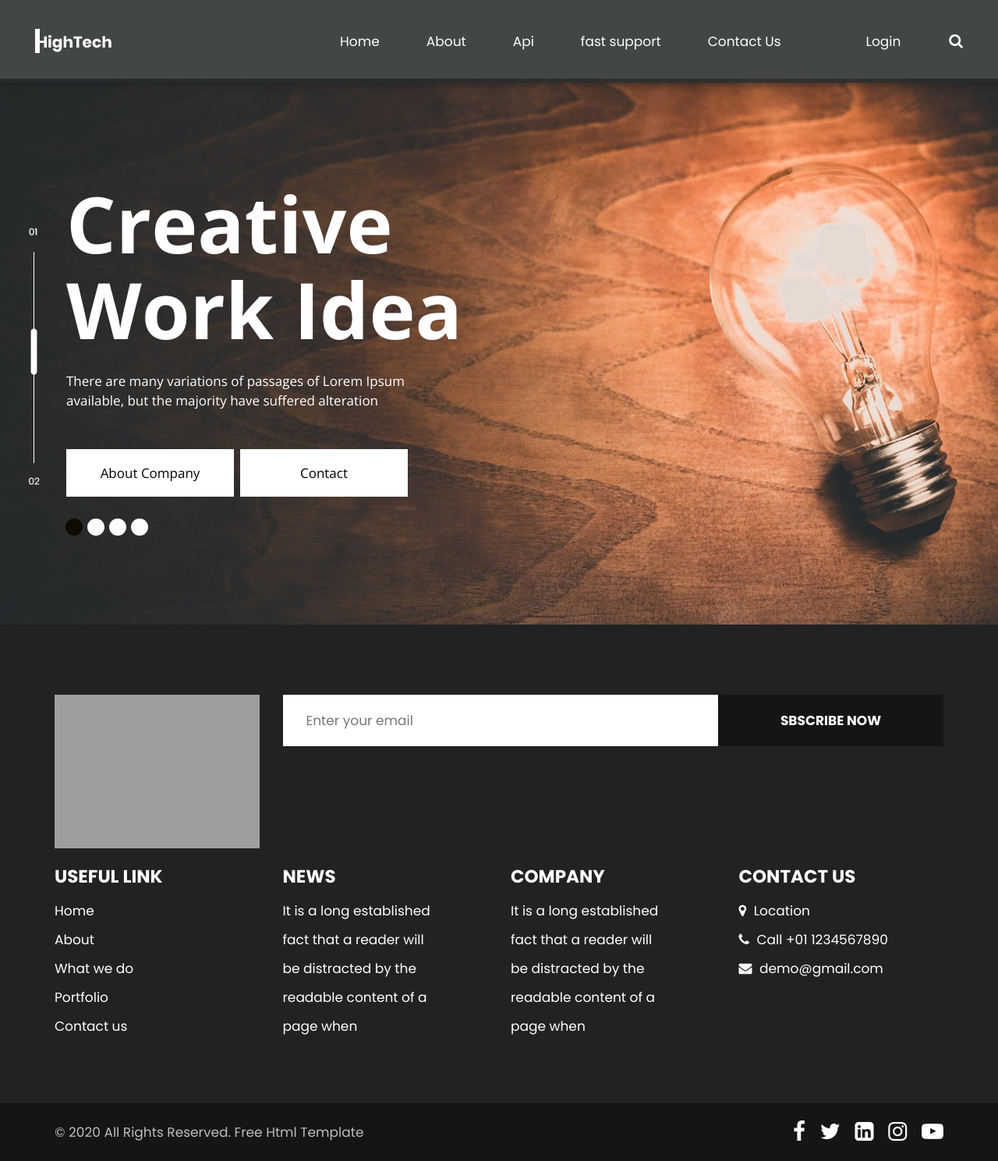
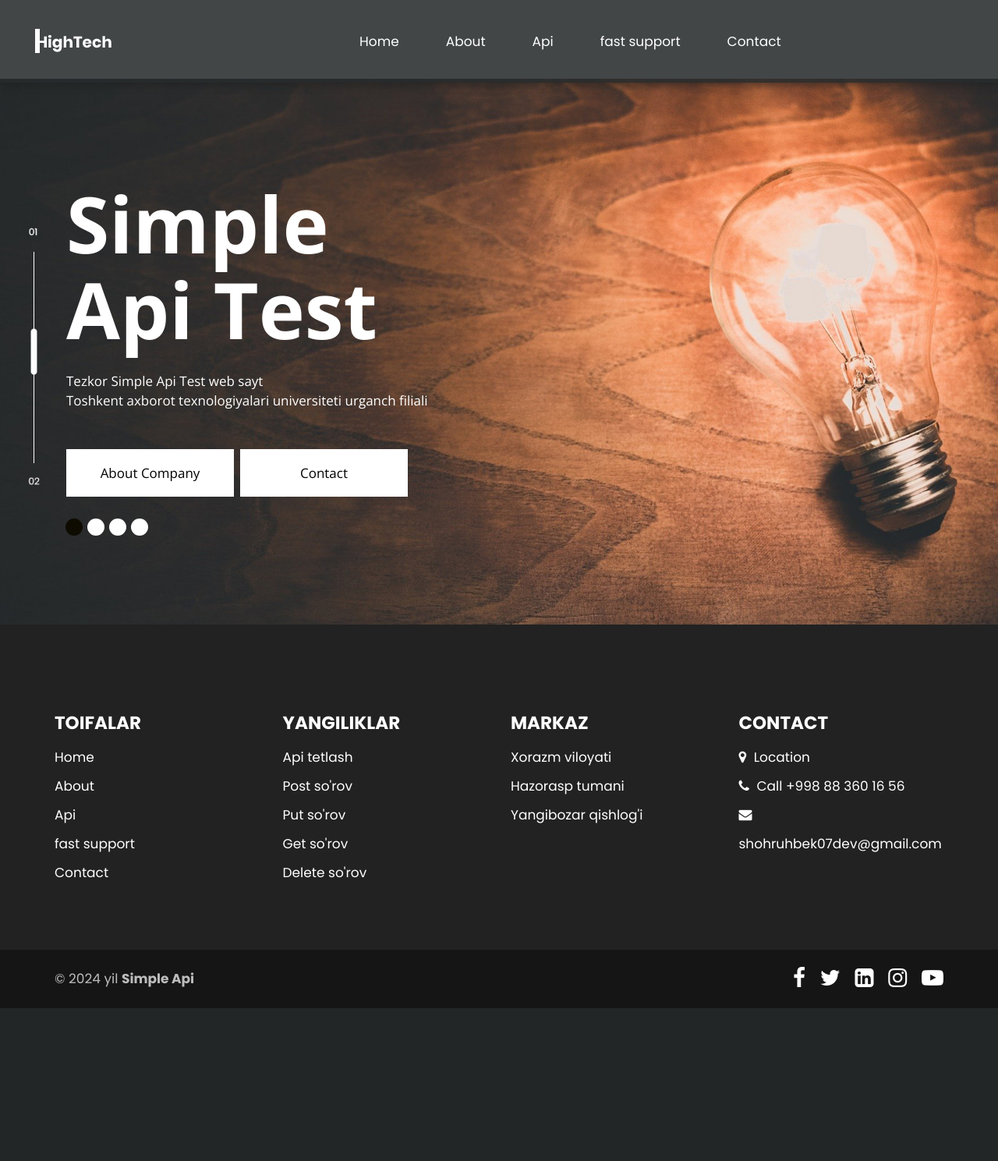
Before and after one commit to shohruhbekk007/Api-testi, a Django app: page / in a window 1280 px wide. Shown: the whole page at 78% size. After the commit the page ends 1293 px from the top, so only its background shows below. Run offline with Django 4.2, Linux system fonts and the light colour scheme; some libraries are stand-ins or nearby versions; grey boxes are pictures that could not be loaded.

Commit message:
Api test api test

```diff
--- a/templates/base.html
+++ b/templates/base.html
@@ -25,7 +25,13 @@
       <script src="https://oss.maxcdn.com/html5shiv/3.7.3/html5shiv.min.js"></script>
       <script src="https://oss.maxcdn.com/respond/1.4.2/respond.min.js"></script><![endif]-->
    </head>
-   <body>
+   <!-- body -->
+   <body class="main-layout">
+      <!-- loader  -->
+      <div class="loader_bg">
+         <div class="loader"><img src="{% static 'images/loading.gif' %}" alt="" /></div>
+      </div>
+      <!-- end loader -->
  <!-- header -->
       <header>
         <div class="header">
@@ -60,18 +66,12 @@
                               <a class="nav-link" href="#">fast support</a>
                            </li>
                            <li class="nav-item">
-                              <a class="nav-link" href="{% url 'contact' %}">Contact Us</a>
+                              <a class="nav-link" href="{% url 'contact' %}">Contact</a>
                            </li>
                           </ul>
                        </div>
                     </nav>
-                 </div>
-                 <div class="col-md-2 d_none">
-                    <ul class="email text_align_right">
-                       <li> <a href="Javascript:void(0)"> Login </a></li>
-                       <li> <a href="Javascript:void(0)"> <i class="fa fa-search" style="cursor: pointer;" aria-hidden="true"> </i></a> </li>
-                    </ul>
-                 </div>
+                  </div>
               </div>
            </div>
         </div>
@@ -86,75 +86,59 @@
             <div class="footer">
                <div class="container">
                   <div class="row">
-                     <div class="col-md-3">
-                        <a class="logo_footer" href="index.html"><img src="{% static 'images/logo_footer.png ' %}" alt="#" /></a>
-                     </div>
-                     <div class="col-md-9">
-                        <form class="newslatter_form">
-                           <input class="ente" placeholder="Enter your email" type="text" name="Enter your email">
-                           <button class="subs_btn">Sbscribe Now</button>
-                        </form>
-                     </div>
-                     <div class="col-md-3 col-sm-6"
-                     >
+                     <div class="col-md-3 col-sm-6">
                         <div class="Informa helpful">
-                           <h3>Useful  Link</h3>
+                           <h3>Toifalar</h3>
                            <ul>
-                              <li><a href="index.html">Home</a></li>
-                              <li><a href="about.html">About</a></li>
-                              <li><a href="we_do.html">What we do</a></li>
-                              <li><a href="portfolio.html">Portfolio</a></li>
-                              <li><a href="contact.html">Contact us</a></li>
+                              <li><a href="{% url 'index' %}">Home</a></li>
+                              <li><a href="{% url 'about' %}">About</a></li>
+                              <li><a href="{% url 'api' %}">Api</a></li>
+                              <li><a href="#">fast support</a></li>
+                              <li><a href="{% url 'contact' %}">Contact</a></li>
                            </ul>
                         </div>
                      </div>
                      <div class="col-md-3 col-sm-6">
                         <div class="Informa">
-                           <h3>News</h3>
+                           <h3>Yangiliklar</h3>
                            <ul>
-                              <li>It is a long established
+                              <li>Api tetlash
                               </li>
-                              <li>fact that a reader will
+                              <li>Post so'rov
                               </li>
-                              <li>be distracted by the
+                              <li>Put so'rov
                               </li>
-                              <li>readable content of a
+                              <li>Get so'rov
                               </li>
-                              <li>page when
+                              <li>Delete so'rov
                               </li>
                            </ul>
                         </div>
                      </div>
                      <div class="col-md-3 col-sm-6">
                         <div class="Informa">
-                           <h3>company</h3>
+                           <h3>Markaz</h3>
                            <ul>
-                              <li>It is a long established
+                              <li>Xorazm viloyati
                               </li>
-                              <li>fact that a reader will
+                              <li>Hazorasp tumani
                               </li>
-                              <li>be distracted by the
-                              </li>
-                              <li>readable content of a
-                              </li>
-                              <li>page when
+                              <li>Yangibozar qishlog'i
                               </li>
                            </ul>
                         </div>
                      </div>
                      <div class="col-md-3 col-sm-6">
                         <div class="Informa conta">
-                           <h3>contact Us</h3>
+                           <h3>contact</h3>
                            <ul>
-                              <li> <a href="Javascript:void(0)"> <i class="fa fa-map-marker" aria-hidden="true"></i> Location
+                              <li> <a href="https://maps.app.goo.gl/jYPDEQ6rHDUQnTTT7"> <i class="fa fa-map-marker" aria-hidden="true"></i> Location
                                  </a>
                               </li>
-                              <li> <a href="Javascript:void(0)"><i class="fa fa-phone" aria-hidden="true"></i> Call +01 1234567890
+                              <li> <a href="Javascript:void(0)"><i class="fa fa-phone" aria-hidden="true"></i> Call +998 88 360 16 56
                                  </a>
                               </li>
-                              <li> <a href="Javascript:void(0)"> <i class="fa fa-envelope" aria-hidden="true"></i> demo@gmail.com
-                                 </a>
-                              </li>
+                              <li><i class="fa fa-envelope" aria-hidden="true"></i>shohruhbek07dev@gmail.com</li>
                            </ul>
                         </div>
                      </div>
@@ -164,7 +148,7 @@
                   <div class="container">
                      <div class="row d_flex">
                         <div class="col-md-6">
-                           <p>© 2020 All Rights Reserved.  <a href="https://html.design/"> Free Html Template</a></p>
+                           <p>© 2024 yil   <b>Simple Api</b></p>
                         </div>
                         <div class="col-md-6">
                            <ul class="social_icon text_align_center">
--- a/templates/contact.html
+++ b/templates/contact.html
@@ -1,6 +1,7 @@
 {% extends 'base.html' %}
 {% block content %}
       <!-- contact -->
+      <br><br><br><br>
       <div class="contact">
         <div class="container">
            <div class="row ">
--- a/templates/index.html
+++ b/templates/index.html
@@ -18,8 +18,8 @@
                           <div class="container-fluid">
                              <div class="carousel-caption relative">
                                 <div class="bluid">
-                                   <h1>Creative  <br>Work Idea </h1>
-                                   <p>There are many variations of passages of Lorem Ipsum <br>available, but the majority have suffered alteration
+                                   <h1>Simple  <br>Api Test </h1>
+                                   <p>Tezkor Simple Api Test web sayt <br>Toshkent axborot texnologiyalari universiteti urganch filiali
                                    </p>
                                    <a class="read_more" href="about.html">About Company </a><a class="read_more" href="contact.html">Contact </a>
                                 </div>
@@ -30,9 +30,9 @@
                           <div class="container-fluid">
                              <div class="carousel-caption relative">
                                 <div class="bluid">
-                                   <h1>Creative  <br>Work Idea </h1>
-                                   <p>There are many variations of passages of Lorem Ipsum <br>available, but the majority have suffered alteration
-                                   </p>
+                                 <h1>Simple  <br>Api Test </h1>
+                                 <p>Tezkor Simple Api Test web sayt <br>Toshkent axborot texnologiyalari universiteti urganch filiali
+                                 </p>
                                    <a class="read_more" href="about.html">About Company </a><a class="read_more" href="contact.html">Contact </a>
                                 </div>
                              </div>
@@ -42,9 +42,9 @@
                           <div class="container-fluid">
                              <div class="carousel-caption relative">
                                 <div class="bluid">
-                                   <h1>Creative  <br>Work Idea </h1>
-                                   <p>There are many variations of passages of Lorem Ipsum <br>available, but the majority have suffered alteration
-                                   </p>
+                                 <h1>Simple  <br>Api Test </h1>
+                                 <p>Tezkor Simple Api Test web sayt <br>Toshkent axborot texnologiyalari universiteti urganch filiali
+                                 </p>
                                    <a class="read_more" href="about.html">About Company </a><a class="read_more" href="contact.html">Contact </a>
                                 </div>
                              </div>
@@ -54,9 +54,9 @@
                           <div class="container-fluid">
                              <div class="carousel-caption relative">
                                 <div class="bluid">
-                                   <h1>Creative  <br>Work Idea </h1>
-                                   <p>There are many variations of passages of Lorem Ipsum <br>available, but the majority have suffered alteration
-                                   </p>
+                                 <h1>Simple  <br>Api Test </h1>
+                                 <p>Tezkor Simple Api Test web sayt <br>Toshkent axborot texnologiyalari universiteti urganch filiali
+                                 </p>
                                    <a class="read_more" href="about.html">About Company </a><a class="read_more" href="contact.html">Contact </a>
                                 </div>
                              </div>
```
Also changed, not shown: templates/about.html (+10 -2 lines), templates/api.html (+153 -35 lines).
